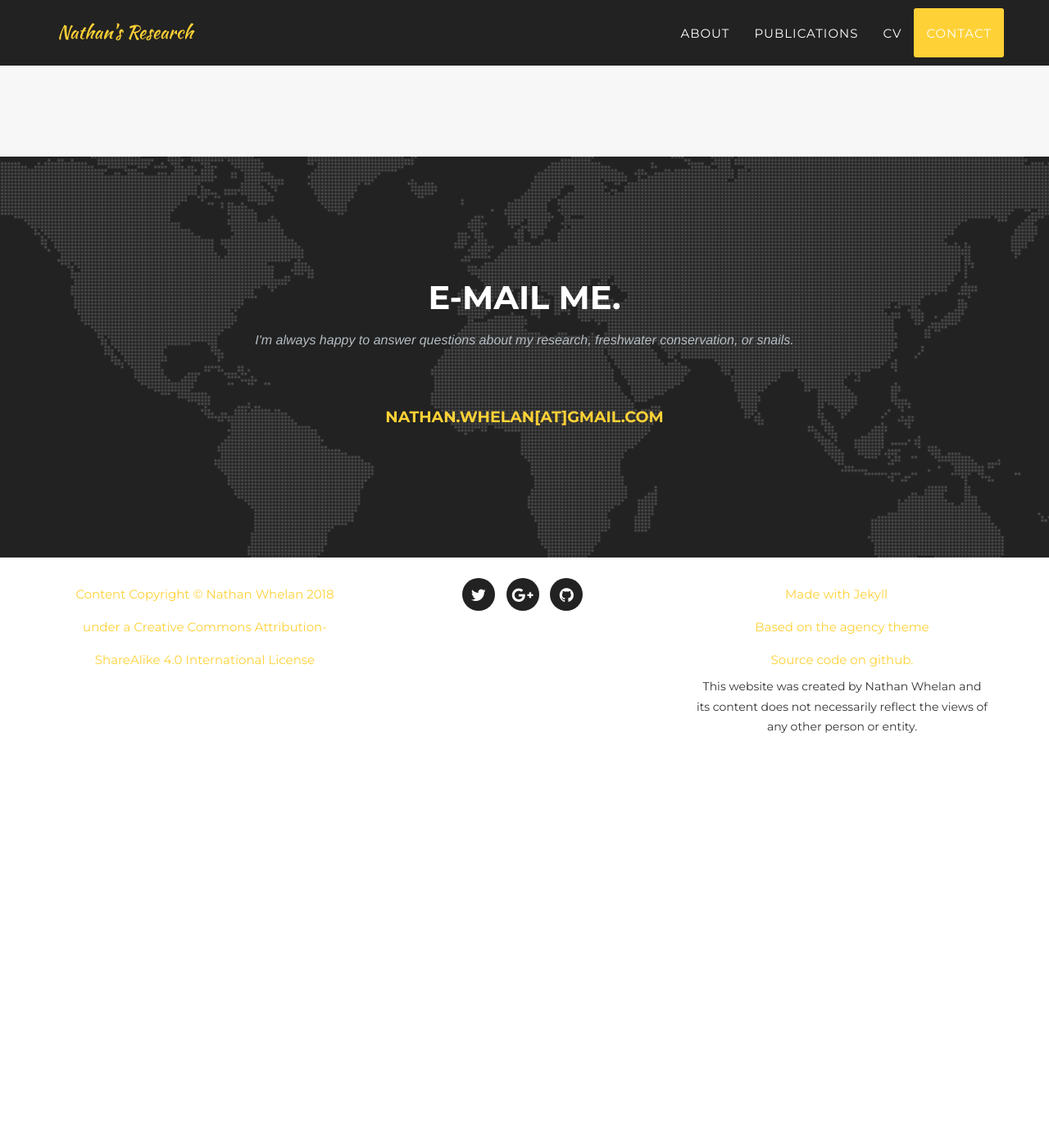
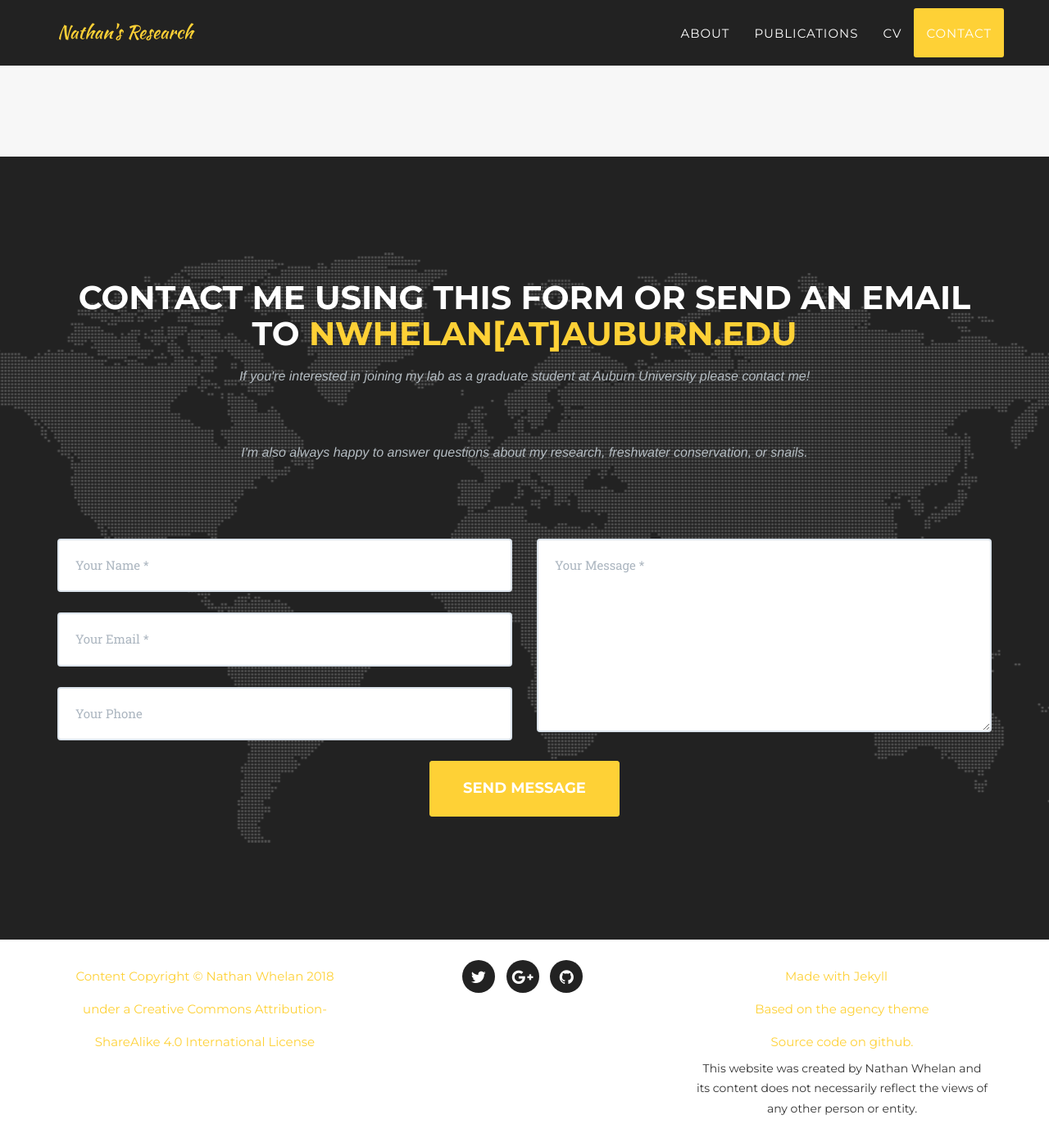
Before and after one commit to NathanWhelan/nathanwhelan.github.io, a Jekyll site: the page built from index.html, in a window 1280 px wide and 1400 px high, scrolled down 4386 px. Shown: the whole window at 82% size. Built offline with Jekyll 4.4.1, drawn with Linux system fonts in a browser that asks for light colours; some web fonts are replaced; before the commit the page ends 5320 px from its top, so only the background shows below that.

Commit message:
Update contact.html

```diff
--- a/_includes/contact.html
+++ b/_includes/contact.html
@@ -1,3 +1,5 @@
+<!--
+
 <section id="contact">
         <div class="container">
             <div class="row">
@@ -9,3 +11,49 @@
 		</div>
         </div>
 </section>
+-->
+
+<section id="contact">
+        <div class="container">
+            <div class="row">
+                <div class="col-lg-12 text-center">
+                    <h2 class="section-heading">Contact Me using this form or send an email to <a href="mailto:nwhelan@auburn.edu">nwhelan[at]auburn.edu</a></h2>
+                    <h3 class="section-subheading text-muted">If you're interested in joining my lab as a graduate student at Auburn University please contact me!</h3>
+		    <h3 class="section-subheading text-muted">I'm also always happy to answer questions about my research, freshwater conservation, or snails. </h3>.
+                </div>
+            </div>
+            <div class="row">
+                <div class="col-lg-12">
+                    <form name="sentMessage" id="contactForm" action="https://formspree.io/nathan.whelan@gmail.com" method="POST" novalidate>
+                        <div class="row">
+                            <div class="col-md-6">
+                                <div class="control-group form-group">
+                                    <input type="text" class="form-control" name="name" placeholder="Your Name *" id="name" required data-validation-required-message="Please enter your name."WW>
+                                    <p class="help-block text-danger"></p>
+                                </div>
+                                <div class="control-group form-group">
+                                    <input type="email" class="form-control" name="_replyto" placeholder="Your Email *" id="email" required data-validation-required-message="Please enter your email address.">
+                                    <p class="help-block text-danger"></p>
+                                </div>
+                                <div class="control-group form-group">
+                                    <input type="tel" class="form-control" name="phone" placeholder="Your Phone" id="phone" required data-validation-required-message="Please enter your phone number (optional).">
+                                    <p class="help-block text-danger"></p>
+                                </div>
+                            </div>
+                            <div class="col-md-6">
+                                <div class="control-group form-group">
+                                    <textarea class="form-control" name="message" placeholder="Your Message *" id="message" required data-validation-required-message="Please enter a message."></textarea>
+                                    <p class="help-block text-danger"></p>
+                                </div>
+                            </div>
+                            <div class="clearfix"></div>
+                            <div class="col-lg-12 text-center">
+                                <div id="success"></div>
+                                <button type="submit" value="Send" class="btn btn-xl">Send Message</button>
+                            </div>
+                        </div>
+                    </form>
+                </div>
+            </div>
+        </div>
+    </section>
```
